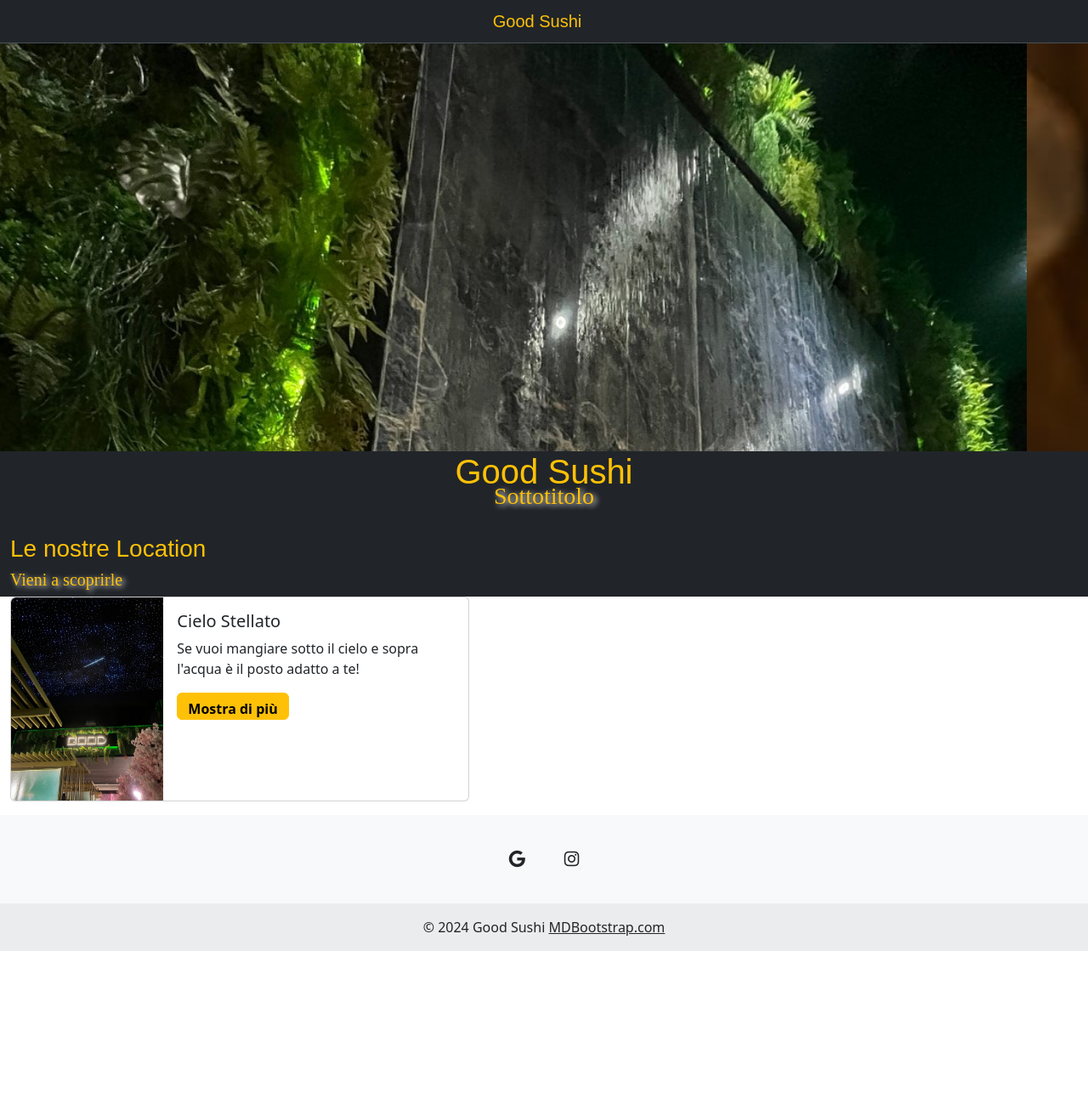
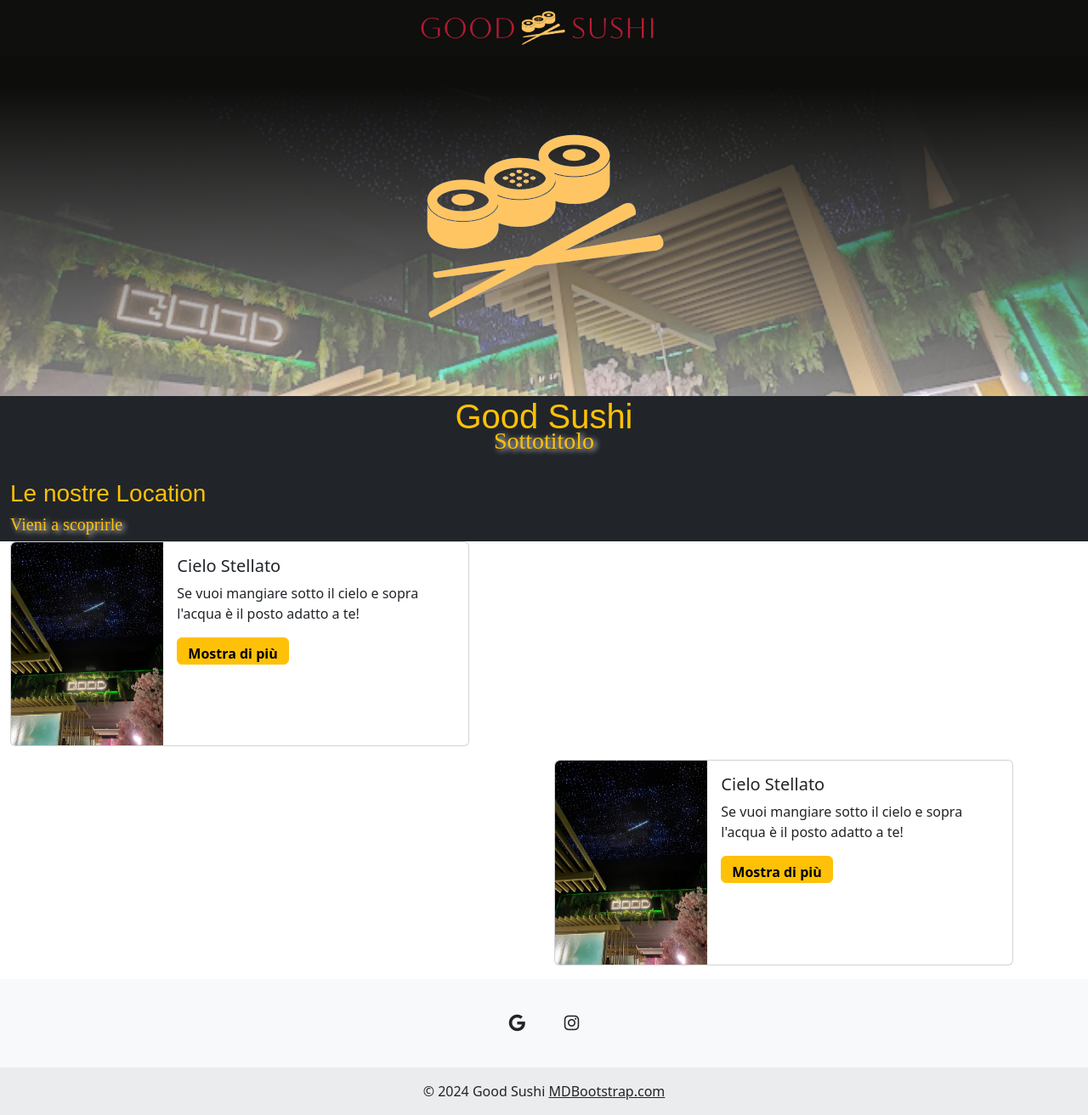
Before and after one commit to MirkoPampanini/sushigood, a website: page index.html in a window 1280 px wide. Shown: the whole page at 85% size. Before the commit the page ends 1119 px from the top, so only its background shows below. Drawn offline with nearby package versions, Linux system fonts and the light colour scheme; a web font is replaced by a local one.

Commit message:
perfezionata nav

```diff
--- a/index.html
+++ b/index.html
@@ -19,9 +19,9 @@
 
 <body>
     <!-- inizio Navbar -->
-    <nav class="navbar bg-dark border-bottom border-body  titoli" data-bs-theme="dark">
+    <nav class="navbar   border-body  titoli" data-bs-theme="dark">
         <div class="container-fluid justify-content-center  ">
-            <span class="navbar-brand mb-0 h1 text-center text-warning">Good Sushi</span>
+            <span class="navbar-brand mb-0 h1 text-center text-warning"><img src="loghi/Good Sushi/logo-no-background.png" class="logo" alt=""></span>
         </div>
     </nav>
     <!-- fine navbar -->
@@ -29,19 +29,12 @@
     <!-- header -->
 
     <!-- Carousel -->
-    <div id="carouselExampleAutoplaying" class="carousel slide " data-bs-ride="carousel">
-        <div class="carousel-inner caro">
-            <div class="carousel-item active">
-                <img src="img/cascata.jpg" class="w-100 foto" alt="...">
-            </div>
-            <div class="carousel-item">
-                <img src="img/foto1.jpg" class=" w-100" alt="...">
-            </div>
-            <div class="carousel-item">
-                <img src="img/foto2.jpg" class=" w-100" alt="...">
+    <div class="container-fluid ">
+        <div class="row centro d-flex flex-row align-items-center">
+            <div class="col-12 text-center  ">
+                <img src="loghi/Good Sushi/sushi.png" alt="">
             </div>
         </div>
-
     </div>
     <!-- fine carousel -->
     <div class="container-fluid bg-dark text-center">
@@ -82,7 +75,33 @@
                         <h5 class="card-title">Cielo Stellato</h5>
                         <p class="card-text"> Se vuoi mangiare sotto il cielo e sopra l'acqua è il posto adatto a te!
                         </p>
-                        <button type="button" class="btn btn-warning pb-0 titoli fw-bold ">Mostra di più</button>
+                        <button type="button" class="btn btn-warning pb-0 titoli fw-bold  ">Mostra di più</button>
+                    </div>
+                </div>
+            </div>
+        </div>
+    </div>
+    <div class="container">
+        <div class="row">
+            <div class="col-6">
+
+            </div>
+            <div class="col-6">
+                <div class="container-fluid p-0">
+                    <div class="card mb-3" style="max-width: 540px;">
+                        <div class="row g-0">
+                            <div class="col-md-4">
+                                <img src="img/scritta.jpg" class="img-fluid rounded-start" alt="...">
+                            </div>
+                            <div class="col-md-8">
+                                <div class="card-body">
+                                    <h5 class="card-title">Cielo Stellato</h5>
+                                    <p class="card-text"> Se vuoi mangiare sotto il cielo e sopra l'acqua è il posto adatto a te!
+                                    </p>
+                                    <button type="button" class="btn btn-warning pb-0 titoli fw-bold  ">Mostra di più</button>
+                                </div>
+                            </div>
+                        </div>
                     </div>
                 </div>
             </div>
--- a/style.css
+++ b/style.css
@@ -16,3 +16,20 @@
     height: 60vh;
 
 }
+
+.logo{
+max-height: 40px;
+max-width: 60vw;
+}
+
+.centro{
+    height: 50vh;
+    background-image:linear-gradient(0deg, rgba(251,249,249,0.5046393557422969) 0%, rgba(13,13,12,0.9864320728291317) 91%) ,url(img/2024-04-26.jpg) ;
+    background-position: center;
+    background-repeat: no-repeat;
+    background-size: cover;
+
+}
+.navbar{
+    background-color: rgba(13,13,12,0.9864320728291317) ;
+}
```
Also changed, not shown: img/2024-04-26.jpg (added), loghi/Good Sushi/logo-black.png (added), loghi/Good Sushi/logo-color.png (added), loghi/Good Sushi/logo-no-background.png (added), loghi/Good Sushi/logo-white.png (added), loghi/Good Sushi/sushi.png (added).
